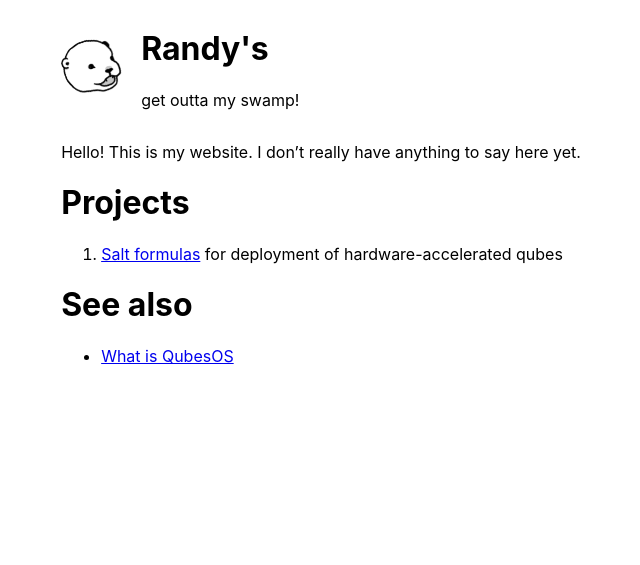
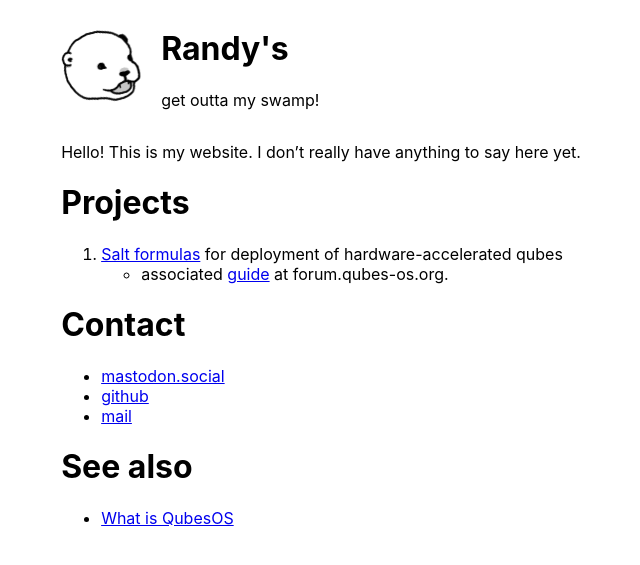
Before and after one commit to RandyTheOtter/RandyTheOtter.github.io, a Jekyll site: the page built from index.md, in a window 1280 px wide. Shown: the top 565 px of the page, without its empty margins (319-959 px from the left). Built offline with Jekyll 4.4.1, drawn with Linux system fonts in a browser that asks for light colours.

Commit message:
Add more content

```diff
--- a/_layouts/home.html
+++ b/_layouts/home.html
@@ -7,8 +7,8 @@
     <link rel="stylesheet" href="{{ "/assets/css/main.css" | relative_url }}">
     <style>
       @keyframes logo {
-	0% {transform: rotate(20deg);}
-	50% {transform: rotate(340deg);}
+	0% {transform: rotate(15deg);}
+	50% {transform: rotate(345deg);}
       }
 
       .animation-logo {
@@ -23,7 +23,7 @@
     <div style="display: flex; justify-content: center;">
       <div>
 	<div style="display: flex; align-items: center;">
-	  <img class="animation-logo" src="/assets/images/otter-background:white.png" alt="RandyTheOtter" width="60" style="margin-right: 20px;">
+	  <img class="animation-logo" src="/assets/images/otter-background:white.png" alt="RandyTheOtter" width="80" style="margin-right: 20px;">
 	  <div>
 	    <h1> Randy's </h1>
 	    <p>
--- a/index.md
+++ b/index.md
@@ -12,6 +12,13 @@ Hello! This is my website. I don't really have anything to say here yet.
 # Projects
 
 1. [Salt formulas](https://github.com/RandyTheOtter/nvidia-driver) for deployment of hardware-accelerated qubes
+  - associated [guide](https://forum.qubes-os.org/t/salt-automating-nvidia-gpu-passthrough-fedora-41/30038) at forum.qubes-os.org.
+
+# Contact
+
+- [mastodon.social](https://mastodon.social/@RandyTheOtter)
+- [github](https://github.com/RandyTheOtter)
+- [mail](RandyTheOtter@proton.me)
 
 # See also
 
```
